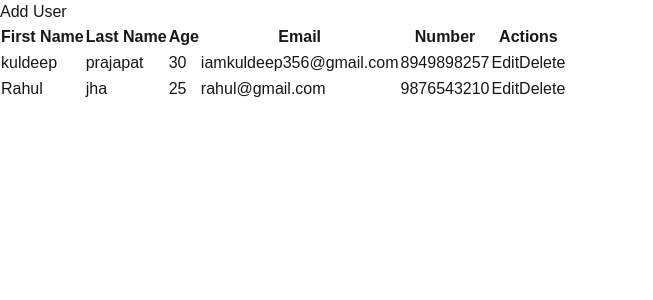
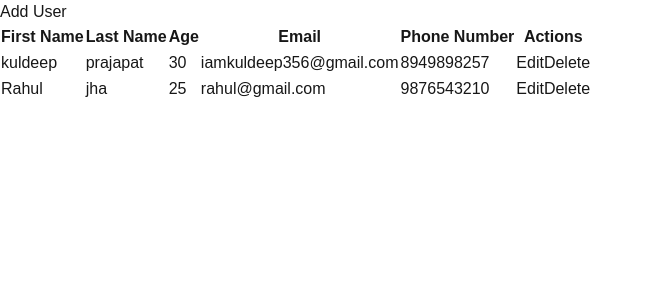
Before and after one commit to K17171/nextjs-redux-demo, a Next.js app: page /userCurd in a window 1280 px wide. Shown: the top 300 px of the page, without its empty margins (0-653 px from the left). Built offline with nearby package versions, Linux system fonts and the light colour scheme.

Commit message:
new file add

```diff
--- a/src/app/userCurd/components/UserTable.tsx
+++ b/src/app/userCurd/components/UserTable.tsx
@@ -23,7 +23,7 @@ const UserTable: React.FC<UserTableProps> = ({ onEdit }) => {
             <th className="px-4 py-2">Last Name</th>
             <th className="px-4 py-2">Age</th>
             <th className="px-4 py-2">Email</th>
-            <th className="px-4 py-2">Number</th>
+            <th className="px-4 py-2">Phone Number</th>
             <th className="px-4 py-2">Actions</th>
           </tr>
         </thead>
```
Also changed, not shown: 1 other file (tests, documents, lock files or other folders).
